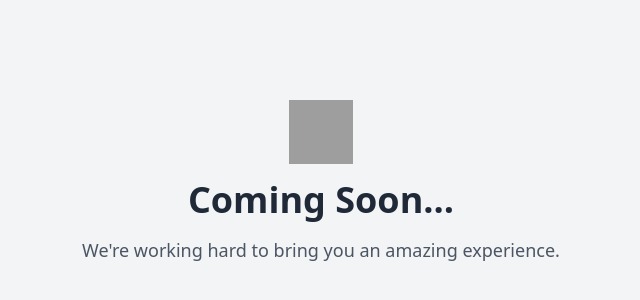
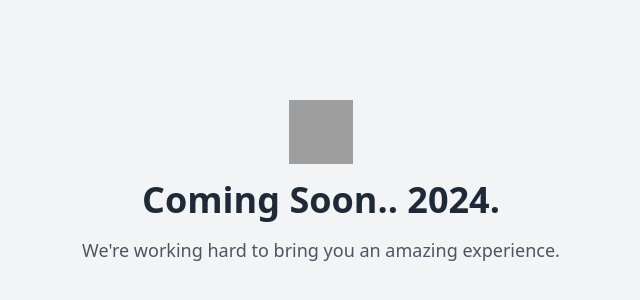
Before and after one commit to kuldeep-bishnoi/GolangGarage, a plain HTML site: page index.html in a window 1280 px wide. Shown: the part 218-518 px from the top of the page, without its empty margins (319-959 px from the left). Drawn offline with nearby package versions, Linux system fonts and the light colour scheme; grey boxes are pictures that could not be loaded.

Commit message:
heading changed

```diff
--- a/index.html
+++ b/index.html
@@ -11,7 +11,7 @@
        <div class="flex items-center justify-center">
         <img src="https://go.dev/blog/go-brand/Go-Logo/PNG/Go-Logo_Aqua.png" alt="Golang Logo" class="mb-4 w-16 h-16">
        </div>
-        <h1 class="text-4xl font-bold text-gray-800 mb-4">Coming Soon...</h1>
+        <h1 class="text-4xl font-bold text-gray-800 mb-4">Coming Soon.. 2024.</h1>
         <p class="text-lg text-gray-600">We're working hard to bring you an amazing experience.</p>
     </div>
 </body>
```
